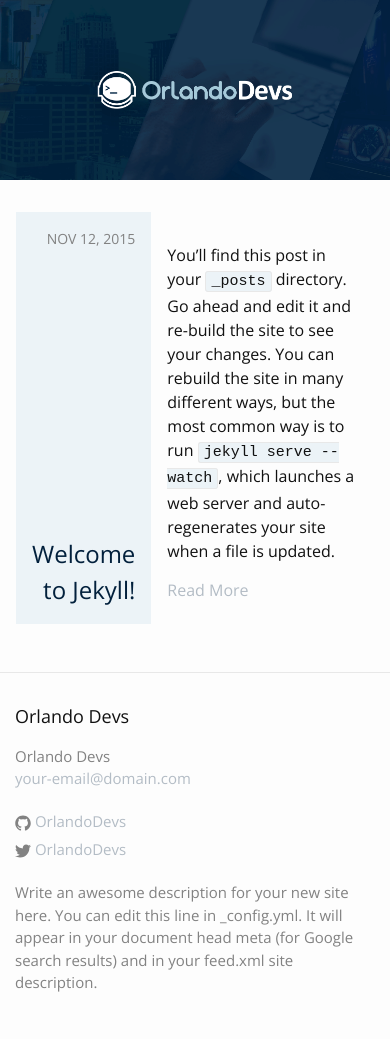
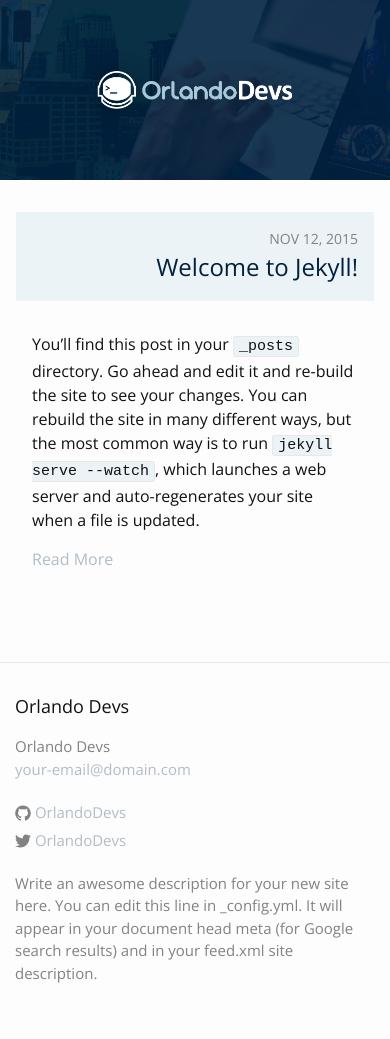
Before and after one commit to OrlandoDevs/orlandodevs.github.io, a Jekyll site: the page built from index.html, in a window 390 px wide. Built offline with Jekyll 4.4.1, drawn with Linux system fonts in a browser that asks for light colours.

Commit message:
Flexbox to the rescue

```diff
--- a/_sass/_layout.scss
+++ b/_sass/_layout.scss
@@ -193,6 +193,14 @@
       color: currentColor;
     }
   }
+
+  @media (max-width: 600px) {
+    flex-wrap: wrap;
+
+    > .oc-heading {
+      flex-grow: 1;
+    }
+  }
 }
 
 .oc-link, .oc a {
```
